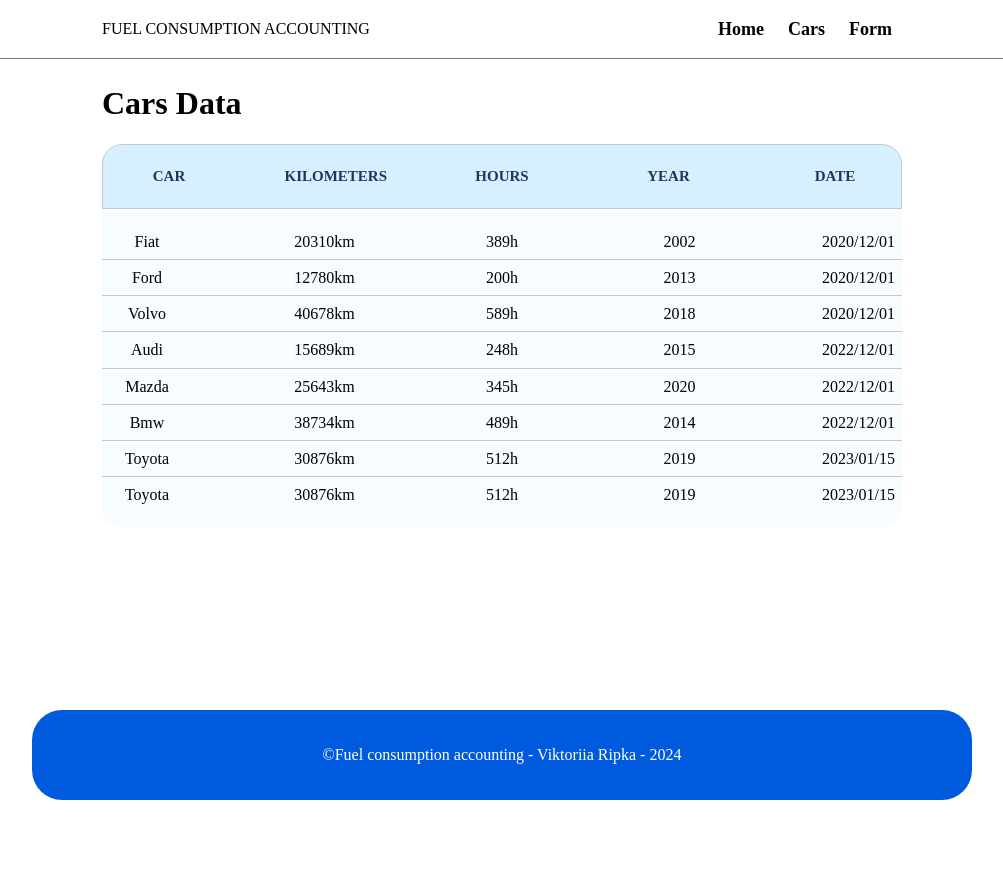
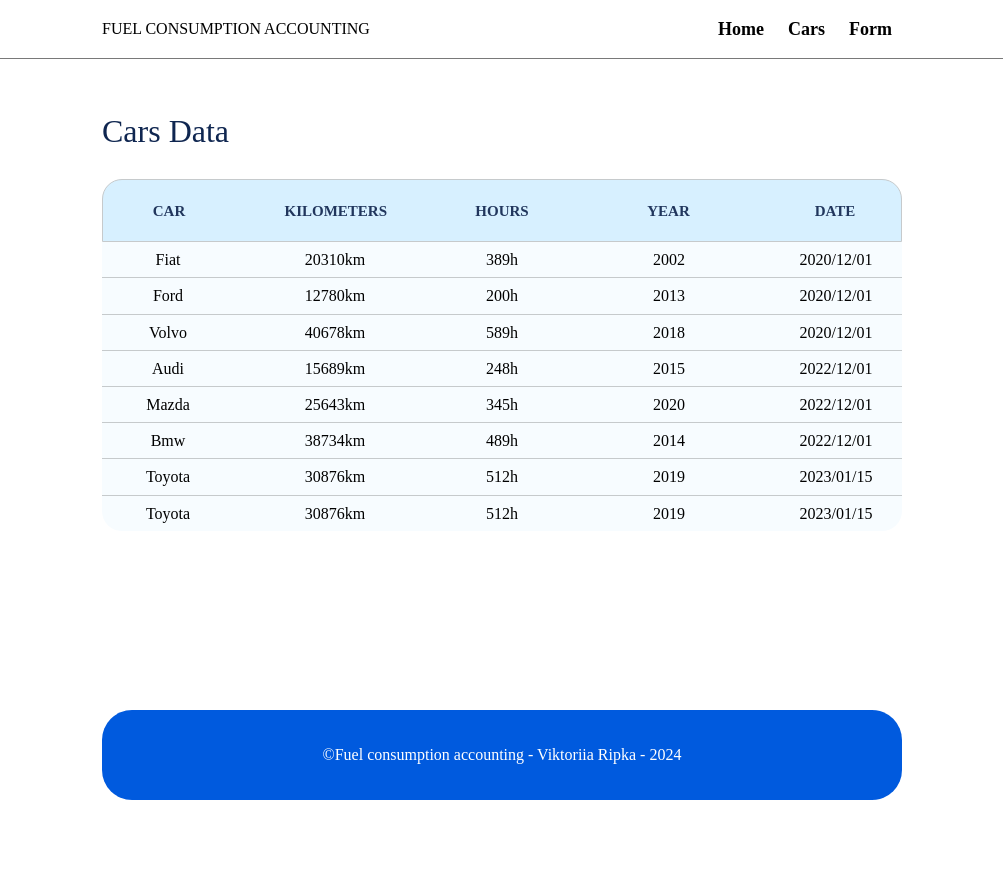
Before and after one commit to Victoriia-Ripka/Python-KPI, a Django app: page /cars/ in a window 1280 px wide. Shown: the whole page, without its empty margins (138-1141 px from the left). Run offline with Django 4.2, Linux system fonts and the light colour scheme.

Commit message:
cars fix, footer fix

```diff
--- a/myproject/myapp/static/css/styles.css
+++ b/myproject/myapp/static/css/styles.css
@@ -1,4 +1,34 @@
+html {
+    box-sizing: border-box;
+}
+
+*,
+*::before,
+*::after {
+    box-sizing: inherit;
+}
+
+body,
+h1,
+h2,
+h3,
+h4,
+p,
+ul[class],
+ol[class],
+li,
+figure,
+figcaption,
+blockquote,
+dl,
+dd {
+    margin: 0;
+    padding: 0;
+}
+
 body{
+    scroll-behavior: smooth;
+        text-rendering: optimizeSpeed;
     min-height: 100vh;
     display: flex;
     flex-direction: column;
@@ -119,12 +149,13 @@ header>.container {
 
 footer {
     display: flex;
+    align-items: center;
     justify-content: center;
     color: white;
     background-color: #005ADE;
     border-radius: 30px;
     padding: 20px 70px;
-    width: 800px;
+    height: 90px;
 }
 
 footer>.p {
@@ -133,6 +164,14 @@ footer>.p {
 }
 
 /* CARS PAGE */
+.cars-cont{
+    width: 100%;
+    margin-bottom: 50px;
+}
+
+.cars-cont> h1{
+    margin-bottom: 30px;
+}
 
 .head {
     background-color: #d7f0ff;
@@ -148,7 +187,6 @@ footer>.p {
 .head p {
     color: #21365d;
     text-align: center;
-    font-family: "Plus Jakarta Sans";
     font-size: 15px;
     font-weight: 700;
     line-height: 120%;
@@ -165,31 +203,22 @@ footer>.p {
 
 .table-body .column {
     display: flex;
+    padding: 8px 15px;
     align-items: center;
-    flex-direction: column;
-    gap: 15px;
-    padding: 8px 10px;
+    justify-content: space-between;
 }
 
 .table-body .column:not(:last-child) {
     border-bottom: 1px solid rgba(0, 0, 0, 0.20);
 }
 
-.table-body .car-info {
-    display: flex;
-    justify-content: space-between;
-    align-items: center;
-    width: 100%;
-}
-
-.table-body .car-info p {
-    margin: 0;
-    width: 102px;
+.table-body p {
+    color: #000;
     text-align: center;
-    text-transform: capitalize;
-    max-width: 70px;
-    color: #000;
     font-size: 16px;
     font-weight: 500;
+    width: 102px;
+    text-transform: capitalize;
+
     line-height: 1.2;
 }
--- a/myproject/myapp/templates/cars.html
+++ b/myproject/myapp/templates/cars.html
@@ -1,7 +1,9 @@
 {% extends 'base.html' %}
 
 {% block content %}
-<h1>Cars Data</h1>
+<main class="home">
+    <div class="cars-cont">
+        <h1 class="welcome-heading">Cars Data</h1>
 
         <div class="head">
             <p>car</p>
@@ -13,7 +15,6 @@
         <ul class="table-body">
             {% for car, row in df.iterrows %}
                 <li class="column">
-            <div class="car-info">
                         <p>
                             {{ car }}
                         </p>
@@ -33,8 +34,9 @@
                         <p>
                             {{ row.date }}
                         </p>
-            </div>
                 </li>
             {% endfor %}
         </ul>
+    <div>
+</main>
 {% endblock %}
```
Lines whose indentation alone changed are shown as unchanged.
